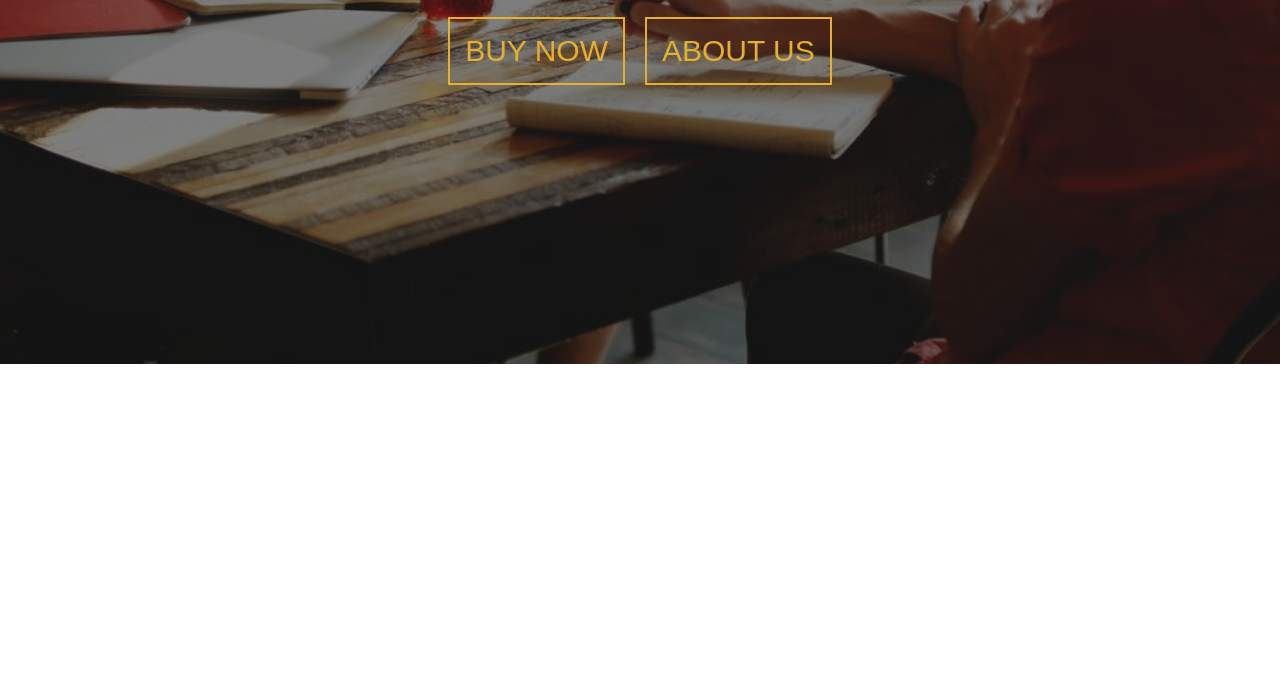
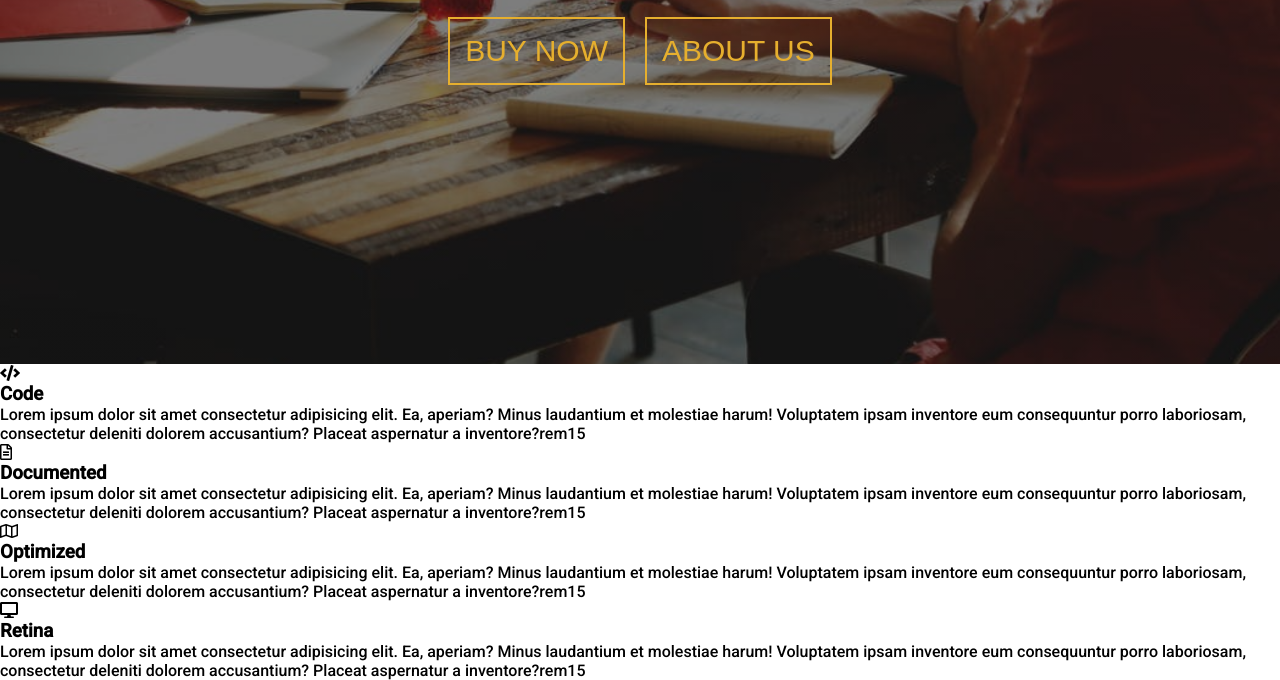
Before and after one commit to NSGuliyev/JS-Activities-02-JS-and-CSS-Clock, a plain HTML site: page index.html in a window 1280 px wide. Shown: the part 439-1119 px from the top of the page. Before the commit the page ends 803 px from the top, so only its background shows below. Drawn offline with Linux system fonts and the light colour scheme.

Commit message:
Skills Html

```diff
--- a/index.html
+++ b/index.html
@@ -45,5 +45,64 @@
       </div>
     </header>
     <!-- End of banner -->
+
+    <!-- Skills section -->
+    <section id="skills">
+      <div class="skills-container">
+        <!-- Article  -->
+        <article class="skills-item">
+          <i class="fa fa-code"></i>
+          <h1>Code</h1>
+          <p>
+            Lorem ipsum dolor sit amet consectetur adipisicing elit. Ea,
+            aperiam? Minus laudantium et molestiae harum! Voluptatem ipsam
+            inventore eum consequuntur porro laboriosam, consectetur deleniti
+            dolorem accusantium? Placeat aspernatur a inventore?rem15
+          </p>
+        </article>
+        <!-- End of Article  -->
+
+        <!-- Article  -->
+        <article class="skills-item">
+          <i class="far fa-file-alt"></i>
+          <h1>Documented</h1>
+          <p>
+            Lorem ipsum dolor sit amet consectetur adipisicing elit. Ea,
+            aperiam? Minus laudantium et molestiae harum! Voluptatem ipsam
+            inventore eum consequuntur porro laboriosam, consectetur deleniti
+            dolorem accusantium? Placeat aspernatur a inventore?rem15
+          </p>
+        </article>
+        <!-- End of Article  -->
+
+        <!-- Article  -->
+        <article class="skills-item">
+          <i class="far fa-map"></i>
+          <h1>Optimized</h1>
+          <p>
+            Lorem ipsum dolor sit amet consectetur adipisicing elit. Ea,
+            aperiam? Minus laudantium et molestiae harum! Voluptatem ipsam
+            inventore eum consequuntur porro laboriosam, consectetur deleniti
+            dolorem accusantium? Placeat aspernatur a inventore?rem15
+          </p>
+        </article>
+        <!-- End of Article  -->
+
+        <!-- Article  -->
+        <article class="skills-item">
+          <i class="fa fa-desktop"></i>
+          <h1>Retina</h1>
+          <p>
+            Lorem ipsum dolor sit amet consectetur adipisicing elit. Ea,
+            aperiam? Minus laudantium et molestiae harum! Voluptatem ipsam
+            inventore eum consequuntur porro laboriosam, consectetur deleniti
+            dolorem accusantium? Placeat aspernatur a inventore?rem15
+          </p>
+        </article>
+        <!-- End of Article  -->
+      </div>
+    </section>
+
+    <!-- End of Skills section -->
   </body>
 </html>
--- a/style.css
+++ b/style.css
@@ -90,6 +90,7 @@ nav ul li a:hover {
   text-transform: uppercase;
   color: #e0e2db;
   font-style: italic;
+  text-align: center;
 }
 
 .banner-underline {
@@ -115,5 +116,5 @@ nav ul li a:hover {
 
 .banner-btn button:hover {
   color: #e0e2db;
-  background: #e6af2e ;
+  background: #e6af2e;
 }
```
Lines whose indentation alone changed are shown as unchanged.
